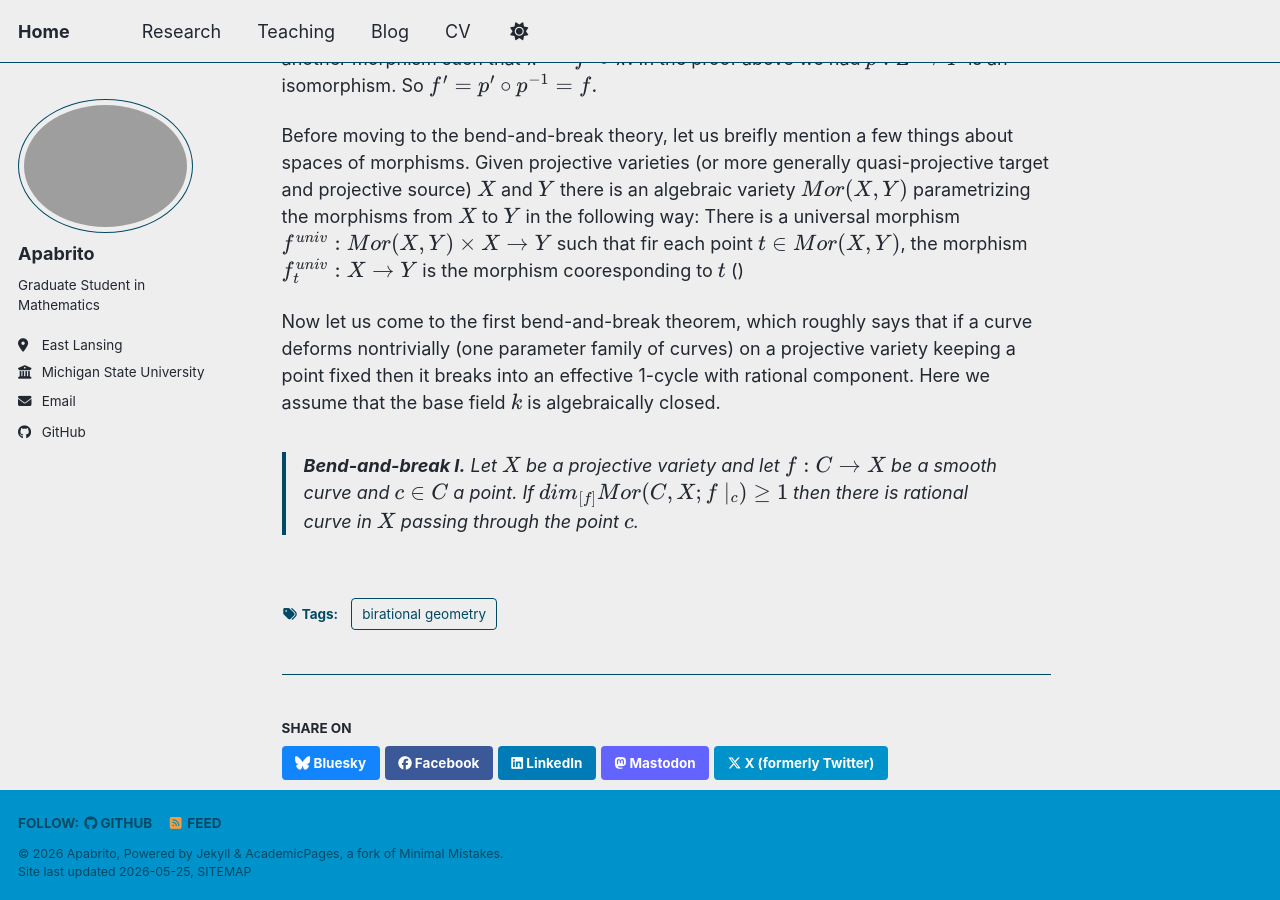
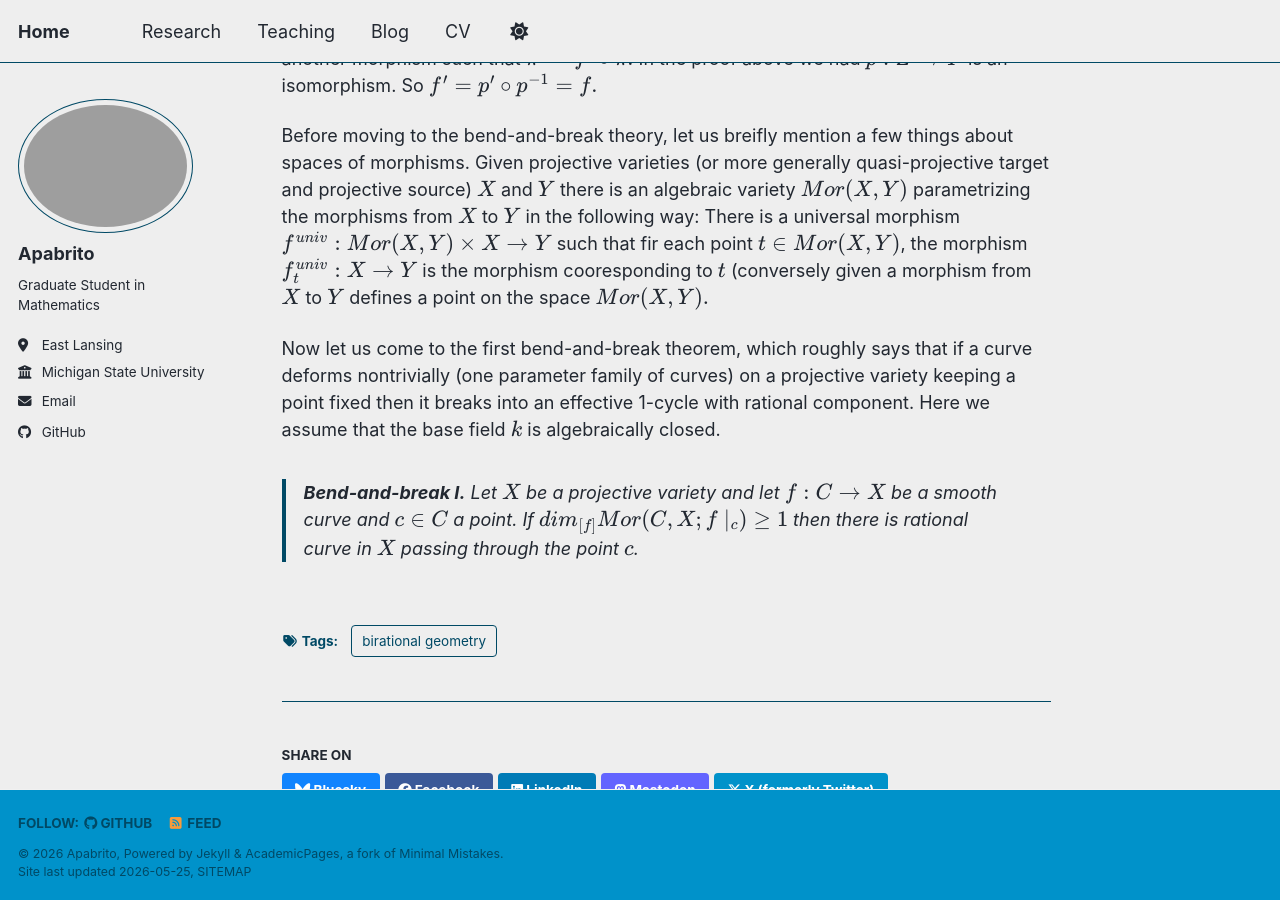
Before and after one commit to apabrito1/apabrito1.github.io, a Jekyll site: the page built from _posts/2012-08-14-blog-post-1.md, in a window 1280 px wide and 900 px high, scrolled down 1996 px. Built offline with Jekyll 4.4.1, drawn with Linux system fonts in a browser that asks for light colours; a script bundle is joined from its source files by our own code; library files that are not in the unit come from our copies.

Commit message:
Update 2012-08-14-blog-post-1.md

```diff
--- a/_posts/2012-08-14-blog-post-1.md
+++ b/_posts/2012-08-14-blog-post-1.md
@@ -37,7 +37,7 @@ Now let us prove the following **rigidity lemma** which is crucial in most of th
 
 The above theorem lets us prove that the relative cone of curves of a morphism determines the morphism uniquely. Let $X,Y$ and $Y'$ be projective varieties and $\pi:X\to Y,$ $\pi':X\to Y'$ be morphisms with $\O_Y\cong \pi_ *\O_X.$ Let $NE(\pi)$ be contained in $NE(\pi')$ which means that every irreducible curve contracted by $\pi$ is also contracted by $\pi'.$ So every fiber of $\pi$ (since through every point in the fiber there is an irreducible curve passing through that point) is contracted by $\pi'.$ By the theorem above $\pi'=f\circ \pi$ for some morphism $f:Y\to Y'.$ We show that this morphism is unique. Let $f':Y\to Y'$ be another morphism such that $\pi'=f'\circ \pi.$ In the proof above we had $p:Z\to Y$ is an isomorphism. So $f'=p'\circ p^{-1}=f.$
 
-Before moving to the bend-and-break theory, let us breifly mention a few things about spaces of morphisms. Given projective varieties (or more generally quasi-projective target and projective source) $X$ and $Y$ there is an algebraic variety $Mor(X,Y)$ parametrizing the morphisms from $X$ to $Y$ in the following way: There is a universal morphism $f^{univ}:Mor(X,Y)\times X\to Y$ such that fir each point $t\in Mor(X,Y)$, the morphism $f^{univ}_t:X\to Y$ is the morphism cooresponding to $t$ ()
+Before moving to the bend-and-break theory, let us breifly mention a few things about spaces of morphisms. Given projective varieties (or more generally quasi-projective target and projective source) $X$ and $Y$ there is an algebraic variety $Mor(X,Y)$ parametrizing the morphisms from $X$ to $Y$ in the following way: There is a universal morphism $f^{univ}:Mor(X,Y)\times X\to Y$ such that fir each point $t\in Mor(X,Y)$, the morphism $f^{univ}_t:X\to Y$ is the morphism cooresponding to $t$ (conversely given a morphism from $X$ to $Y$ defines a point on the space $Mor(X,Y).$
 
 Now let us come to the first bend-and-break theorem, which roughly says that if a curve deforms nontrivially (one parameter family of curves) on a projective variety keeping a point fixed then it breaks into an effective 1-cycle with rational component. Here we assume that the base field $k$ is algebraically closed.
 
```
